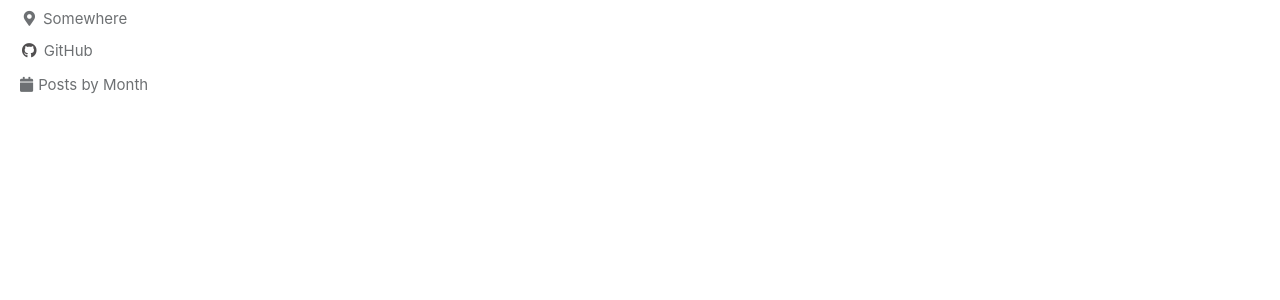
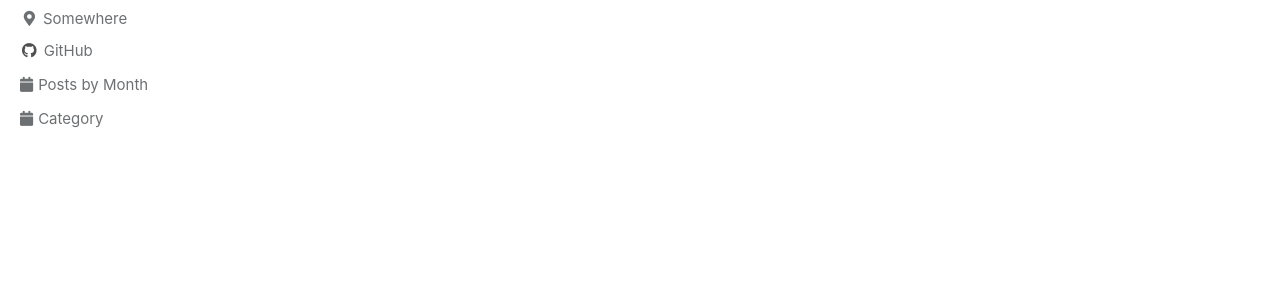
Before and after one commit to cemardz/cemardz.github.io, a Jekyll site: the page built from index.html, in a window 1280 px wide. Shown: the part 393-693 px from the top of the page. Built offline with Jekyll 4.4.1, drawn with Linux system fonts in a browser that asks for light colours; cached includes are drawn as plain includes; some web fonts are replaced; the list of posts is cut into pages by our own code.

Commit message:
Update _config.yml

```diff
--- a/_config.yml
+++ b/_config.yml
@@ -131,6 +131,9 @@ author:
     - label: "Posts by Month"
       icon: "fas fa-calendar"
       url: "/month-archive/"
+    - label: "Category"
+      icon: "fas fa-calendar"
+      url: "/categories/"
 
 # Site Footer
 footer:
```
